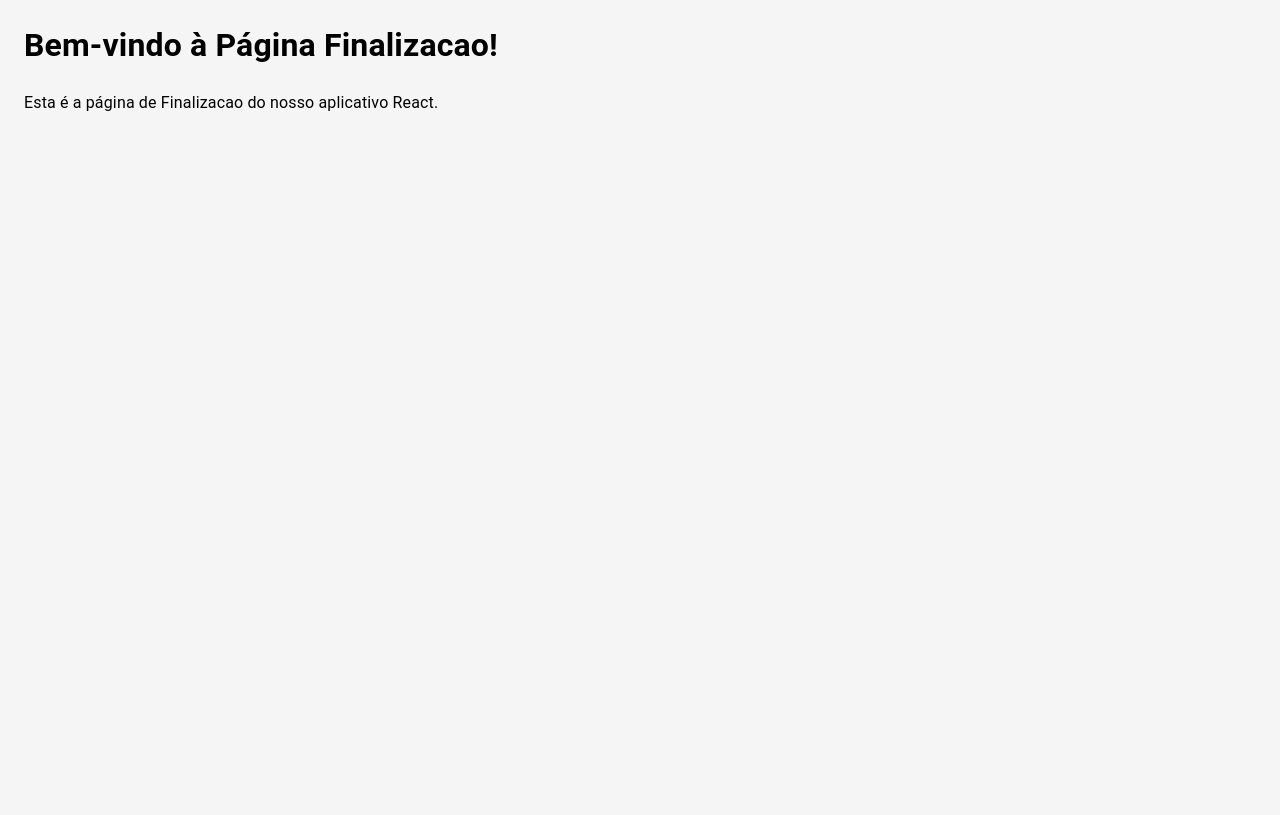
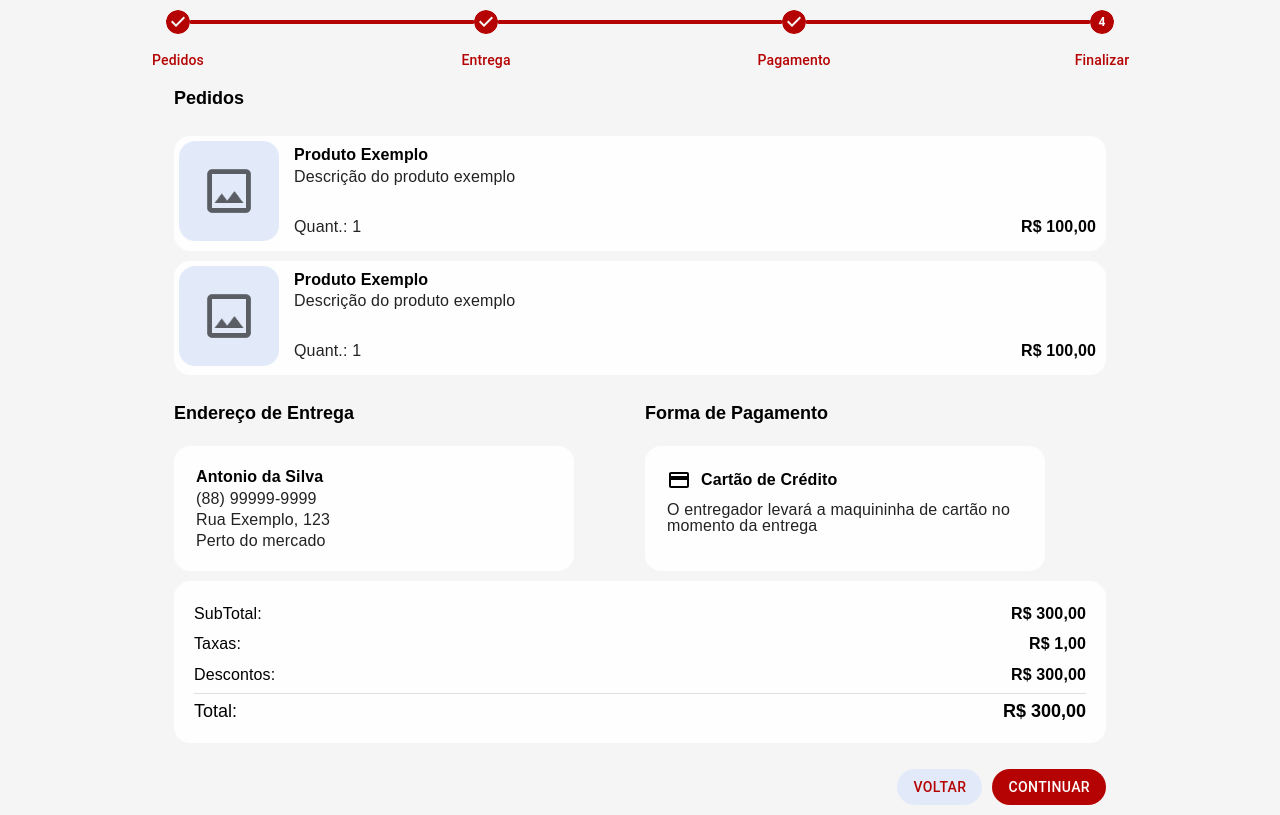
Before and after one commit to edjunior-nascimento/market-place-web, a React (Vite) app: page /fincalizacao in a window 1280 px wide. Built offline with nearby package versions, Linux system fonts and the light colour scheme.

Commit message:
feat: criacao das telas de finalização e conclusão

```diff
--- a/src/components/layouts/CardEntrega/index.tsx
+++ b/src/components/layouts/CardEntrega/index.tsx
@@ -10,11 +10,11 @@ type CardEntregaProps = {
   endereco: string;
   numero: string;
   referencia: string;
-  selecionado: boolean;
+  selecionado?: boolean;
+  modoExibicao?: boolean;
 
-
-  onEditar: () => void;
-  onSelecionar: (codigo: number) => void;
+  onEditar?: () => void;
+  onSelecionar?: (codigo: number) => void;
 
 };
 
@@ -28,6 +28,7 @@ export function CardEntrega(
   numero,
   referencia,
   selecionado,
+  modoExibicao = false,
   onEditar,
   onSelecionar,
 }: CardEntregaProps
@@ -44,11 +45,10 @@ export function CardEntrega(
           flexDirection: 'column',
           padding: '20px',
           gap: '20px',
-
+          height: 'stretch',
 
           border: selecionado ? '2px solid #B50303' : '2px solid transparent',
           cursor: 'pointer',
-
         }}
       >
       <Box sx={{display:'flex', flexDirection:'column', gap:'5px'}}>
@@ -65,6 +65,8 @@ export function CardEntrega(
           {referencia}
         </Typography>
       </Box>
+
+      {!modoExibicao && (
       <Box
         sx={{
           px: 0,
@@ -84,8 +86,9 @@ export function CardEntrega(
             color: selecionado? '#FFFFFF':'#B50303', '&:hover': {background:'#E2EAFA'}
 
           }}
-          onClick={() => onSelecionar(codigo)}>{selecionado ? 'Selecionado' : 'Selecionar'}</Button>
+          onClick={() => onSelecionar?.(codigo)}>{selecionado ? 'Selecionado' : 'Selecionar'}</Button>
       </Box>
+      )}
     </Card>
 
   );
--- a/src/components/layouts/CardPagamento/index.tsx
+++ b/src/components/layouts/CardPagamento/index.tsx
@@ -1,17 +1,17 @@
-import { ArrowForward, CreditCard, Payments, Pix } from "@mui/icons-material";
-import {Box, Button, Card, CardContent, CardMedia, IconButton, Typography } from "@mui/material";
-import { InputCounter } from "../../feature/InputCounter";
+import {  CreditCard, Payments, Pix } from "@mui/icons-material";
+import {Box, Button, Card, Typography } from "@mui/material";
 
 
 type CardPagamentoProps = {
   codigo: number;
   forma: 'cartao' | 'pix' | 'dinheiro';
-  selecionado: boolean;
-  onSelecionar: (codigo: number) => void;
+  selecionado?: boolean;
+  modoExibicao?: boolean;
+  onSelecionar?: (codigo: number) => void;
 };
 
 
-export function CardPagamento({ codigo, forma, selecionado, onSelecionar }: CardPagamentoProps) {
+export function CardPagamento({ codigo, forma, selecionado, modoExibicao = false, onSelecionar }: CardPagamentoProps) {
   return (
     <Card
         sx={{
@@ -23,6 +23,7 @@ export function CardPagamento({ codigo, forma, selecionado, onSelecionar }: Card
           flexDirection: 'column',
           padding: '20px',
           gap: '20px',
+          height: 'stretch',
 
           border: selecionado ? '2px solid #B50303' : '2px solid transparent',
           cursor: 'pointer',
@@ -47,6 +48,7 @@ export function CardPagamento({ codigo, forma, selecionado, onSelecionar }: Card
           {forma === 'dinheiro' && 'O pagamento deverá ser realizado diretamente ao entregador na entrega'}
         </Typography>
       </Box>
+      {!modoExibicao && (
         <Box
           sx={{
             px: 0,
@@ -65,8 +67,10 @@ export function CardPagamento({ codigo, forma, selecionado, onSelecionar }: Card
               color: selecionado? '#FFFFFF':'#B50303', '&:hover': {background:'#E2EAFA'}
 
             }}
-          onClick={() => onSelecionar(codigo)}>{selecionado ? 'Selecionado' : 'Selecionar'}</Button>
+            onClick={() => onSelecionar?.(codigo)}>{selecionado ? 'Selecionado' : 'Selecionar'}</Button>
         </Box>
+      )}
+
     </Card>
 
   );
--- a/src/components/layouts/CardPedido/index.tsx
+++ b/src/components/layouts/CardPedido/index.tsx
@@ -1,5 +1,4 @@
-import { ArrowForward } from "@mui/icons-material";
-import {Box, Card, CardContent, CardMedia, IconButton, Typography } from "@mui/material";
+import {Box, Card, CardMedia, Typography } from "@mui/material";
 import { InputCounter } from "../../feature/InputCounter";
 
 
@@ -9,6 +8,7 @@ type CardPedidoProps = {
   descricao: string;
   quantidade: string;
   preco: string;
+  modoExibicao?: boolean;
 };
 
 
@@ -18,7 +18,8 @@ export function CardPedido(
   titulo,
   descricao,
   quantidade,
-  preco
+  preco,
+  modoExibicao = false,
 }: CardPedidoProps
 ) {
   return (
@@ -64,7 +65,13 @@ export function CardPedido(
               justifyContent: 'space-between',
             }}
           >
-            <InputCounter min={1} initialValue={parseInt(quantidade)}/>
+            {modoExibicao ? (
+              <Typography variant="subtitle1">
+                Quant.: {quantidade}
+              </Typography>
+            ) : (
+              <InputCounter min={1} initialValue={parseInt(quantidade)}/>
+            )}
             <Typography variant="h6" fontWeight="bold">
               {preco}
             </Typography>
--- a/src/pages/ConfirmacaoPage/index.tsx
+++ b/src/pages/ConfirmacaoPage/index.tsx
@@ -1,10 +1,47 @@
-import { Container } from "@mui/material";
+import { Box, Button, Checkbox, Container, FormControlLabel, TextField, Typography } from "@mui/material";
+import { InputStepper } from "../../components/feature/InputStepper";
+import { useState } from "react";
+import { Header } from "../../components/layouts/Header";
 
 export function ConfirmacaoPage() {
+
+  const [troco, setTroco] = useState<number>(0);
+
   return (
-    <Container>
-      <h1>Bem-vindo à Página Confirmacao!</h1>
-      <p>Esta é a página de Confirmacao do nosso aplicativo React.</p>
+    <Container sx={{padding:'10px'}}>
+      <Header />
+      <Box
+        sx={{
+          display: 'flex',
+          flexDirection: 'column',
+          gap: '10px',
+          px: {xs: '0px', md: '150px'},
+        }}
+      >
+        <Box sx={{
+          position: 'absolute',
+            top: { xs: '50%', md: '50%' },
+            left: { xs: '50%', md: '50%' },
+            transform: { xs: 'translate(-50%, -50%)', md: 'translate(-50%, -50%)' },
+            display: 'flex',
+            flexDirection: 'column',
+            justifyContent: 'center',
+            alignItems: 'center'}}>
+
+            <Typography variant="h6" >
+              Chave Pix:
+            </Typography>
+            <Typography variant="h6" fontWeight="Normal">
+              Maria de Sousa Silva
+            </Typography>
+            <Typography variant="h6" fontWeight="Normal">
+              003.123.543-10
+            </Typography>
+            <Button variant="contained">Copiar Chave</Button>
+
+        </Box>
+
+      </Box>
     </Container>
   );
 }
--- a/src/pages/FinalizacaoPage/index.tsx
+++ b/src/pages/FinalizacaoPage/index.tsx
@@ -1,10 +1,128 @@
-import { Container } from "@mui/material";
+import { Box, Button, Card, Container, Divider, Typography } from "@mui/material";
+import { CardPedido } from "../../components/layouts/CardPedido";
+import { InputStepper } from "../../components/feature/InputStepper";
+import { CardEntrega } from "../../components/layouts/CardEntrega";
+import { CardPagamento } from "../../components/layouts/CardPagamento";
 
 export function FinalizacaoPage() {
   return (
-    <Container>
-      <h1>Bem-vindo à Página Finalizacao!</h1>
-      <p>Esta é a página de Finalizacao do nosso aplicativo React.</p>
+    <Container sx={{padding:'10px'}}>
+      <InputStepper posicao={3}></InputStepper>
+      <Box
+        sx={{
+          display: 'flex',
+          flexDirection: 'column',
+          gap: '10px',
+        px: {xs: '0px', md: '150px'},
+      }}>
+        <Box sx={{ display: 'flex', flexDirection: 'column', gap:'10px'}}>
+
+          <Typography py={2} variant="h5">Pedidos</Typography>
+
+          <CardPedido
+            titulo="Produto Exemplo"
+            descricao="Descrição do produto exemplo"
+            quantidade="1"
+            preco="R$ 100,00"
+            modoExibicao={true}
+          />
+
+          <CardPedido
+            titulo="Produto Exemplo"
+            descricao="Descrição do produto exemplo"
+            quantidade="1"
+            preco="R$ 100,00"
+            modoExibicao={true}
+          />
+        </Box>
+
+        <Box sx={{ width: '100%', height: 'auto', display: 'flex', flexDirection: 'row', gap:'10px'}}>
+          <Box sx={{ width: '100%', display: 'flex', flexDirection: 'column', gap:'5px'}}>
+            <Typography py={2} variant="h5">Endereço de Entrega</Typography>
+            <CardEntrega
+              key={1}
+              codigo={1}
+              nome="Antonio da Silva"
+              telefone="(88) 99999-9999"
+              endereco="Rua Exemplo"
+              numero="123"
+              referencia="Perto do mercado"
+              modoExibicao={true}
+            />
+          </Box>
+          <Box sx={{ width: '100%', display: 'flex', flexDirection: 'column', gap:'5px'}}>
+            <Typography py={2} variant="h5">Forma de Pagamento</Typography>
+            <CardPagamento
+              codigo={1}
+              forma="cartao"
+              modoExibicao={true}
+            />
+          </Box>
+        </Box>
+
+        <Card
+          sx={{
+          backgroundColor: '#ffffffDD',
+          padding: '20px',
+          borderRadius: 4,
+          boxShadow: 0,
+          display: 'flex',
+          flexDirection: 'column',
+          gap: '5px',
+          }}
+        >
+
+          <Box sx={{display: 'flex', alignItems: 'center', justifyContent: 'space-between'}}>
+            <Typography variant="h6" fontWeight="Normal">
+              SubTotal:
+            </Typography>
+            <Typography variant="h6">
+                R$ 300,00
+              </Typography>
+          </Box>
+
+          <Box sx={{display: 'flex', alignItems: 'center', justifyContent: 'space-between'}}>
+            <Typography variant="h6" fontWeight="Normal">
+              Taxas:
+            </Typography>
+            <Typography variant="h6">
+                R$ 1,00
+              </Typography>
+          </Box>
+
+          <Box sx={{display: 'flex', alignItems: 'center', justifyContent: 'space-between'}}>
+            <Typography variant="h6" fontWeight="Normal">
+              Descontos:
+            </Typography>
+            <Typography variant="h6">
+                R$ 300,00
+              </Typography>
+          </Box>
+
+          <Divider />
+
+          <Box sx={{display: 'flex', alignItems: 'center', justifyContent: 'space-between'}}>
+            <Typography variant="h5" fontWeight="Normal">
+              Total:
+            </Typography>
+            <Typography variant="h5">
+                R$ 300,00
+            </Typography>
+          </Box>
+
+
+        </Card>
+
+
+
+
+
+        <Box sx={{display:'flex', flexDirection: 'row', justifyContent: {xs: 'space-between',md:'flex-end'}, gap:'10px'}} mt={2}>
+          <Button variant="contained" color="primary"  sx={{background:'#E2EAFA', color: '#B50303', '&:hover': {background:'#E2EAFA'}}}>Voltar</Button>
+          <Button variant="contained">Continuar</Button>
+        </Box>
+
+      </Box>
     </Container>
   );
 }
--- a/src/router.tsx
+++ b/src/router.tsx
@@ -2,12 +2,12 @@ import { BrowserRouter, Route, Routes } from "react-router-dom";
 import { ComercioPage } from "./pages/ComercioPage";
 import { ProdutoPage } from "./pages/ProdutoPage";
 import { PedidoPage } from "./pages/PedidoPage";
-import { DescontoPage } from "./pages/DescontoPage";
-import { FinalizacaoPage } from "./pages/FinalizacaoPage";
 import { ConfirmacaoPage } from "./pages/ConfirmacaoPage";
 import { EntregaPage } from "./pages/EntregaPage";
 import { PagamentoPage } from "./pages/PagamentoPage";
 import { TrocoPage } from "./pages/TrocoPage";
+import { DescontoPage } from "./pages/DescontoPage";
+import { FinalizacaoPage } from "./pages/FinalizacaoPage";
 
 function RouterApp(){
     return(
```
Lines whose indentation alone changed are shown as unchanged.
